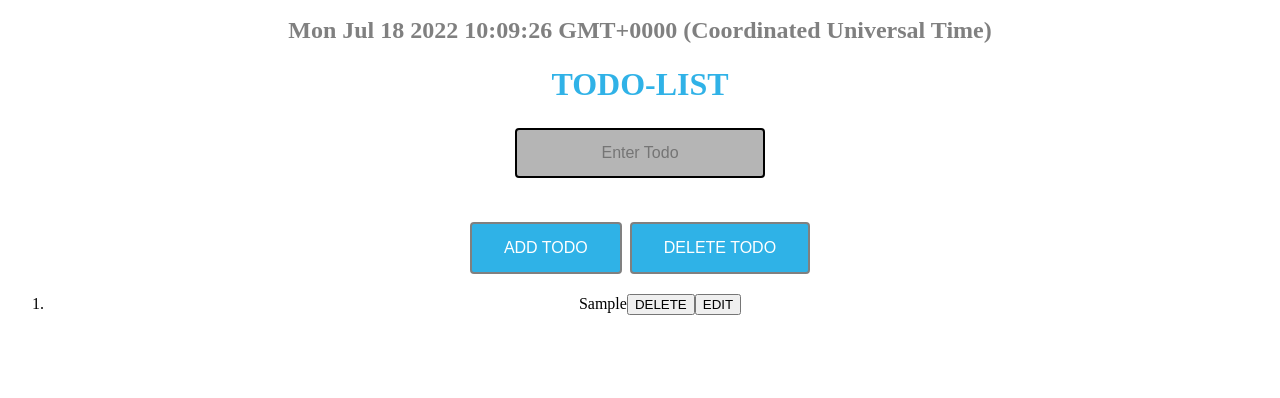
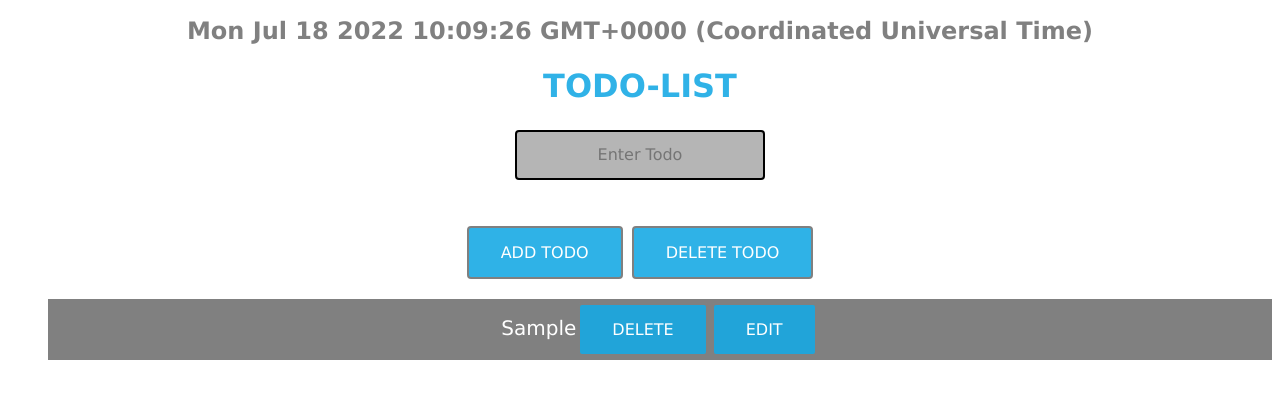
Before and after one commit to javariaqasim/todo-app, a plain HTML site: page index.html in a window 1280 px wide. Both pictures are taken after typing "Sample" into the empty fields and a click on the button "ADD TODO". Shown: the part 176-574 px from the top of the page. Drawn offline with Linux system fonts and the light colour scheme.

Commit message:
work complete

```diff
--- a/app.js
+++ b/app.js
@@ -8,6 +8,7 @@ function addTodo(){
     var todo_item = document.getElementById("todo-item");
 
     var li =document.createElement('li');
+    li.setAttribute('class', 'li')
     var liText=document.createTextNode(todo_item.value)
     li.appendChild(liText)
 
--- a/style.css
+++ b/style.css
@@ -1,3 +1,8 @@
+*{
+    text-align: center;
+    font-family:Verdana, Geneva, Tahoma, sans-serif;
+
+}
 .header{
     text-align: center;
 
@@ -60,3 +65,31 @@ input{
 .header5{
     text-align: center;
 }
+#todo-list{
+    width: 500px;
+    text-align: center;
+    margin :auto;
+    margin-top: 20px;
+}
+.li{
+   color: white;
+   background-color: grey;
+   border-bottom: 2px solid white;
+   font-size: 20px;
+}
+
+.btn{
+    background-color: rgba(22, 169, 228, 0.89);
+    border: none;
+    color: white;
+    padding: 15px 32px;
+    text-align: center;
+    text-decoration: none;
+    display: inline-block;
+    font-size: 16px;
+    margin: 4px 2px;
+    cursor: pointer;
+    box-sizing: border-box;
+    border: 2px solid gray;
+    border-radius: 4px;
+}
```
Also changed, not shown: index.html (+0 -1 lines).
